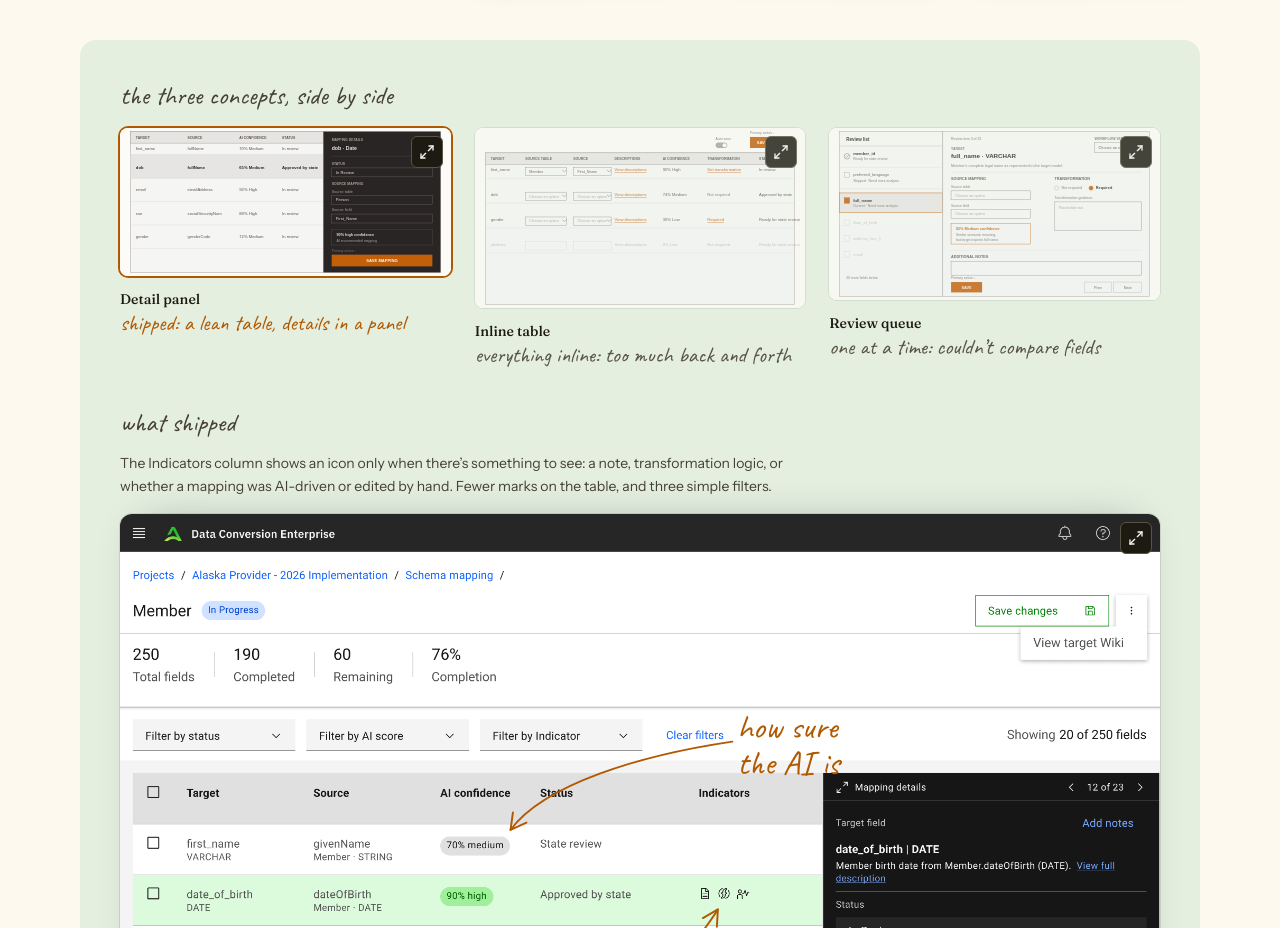
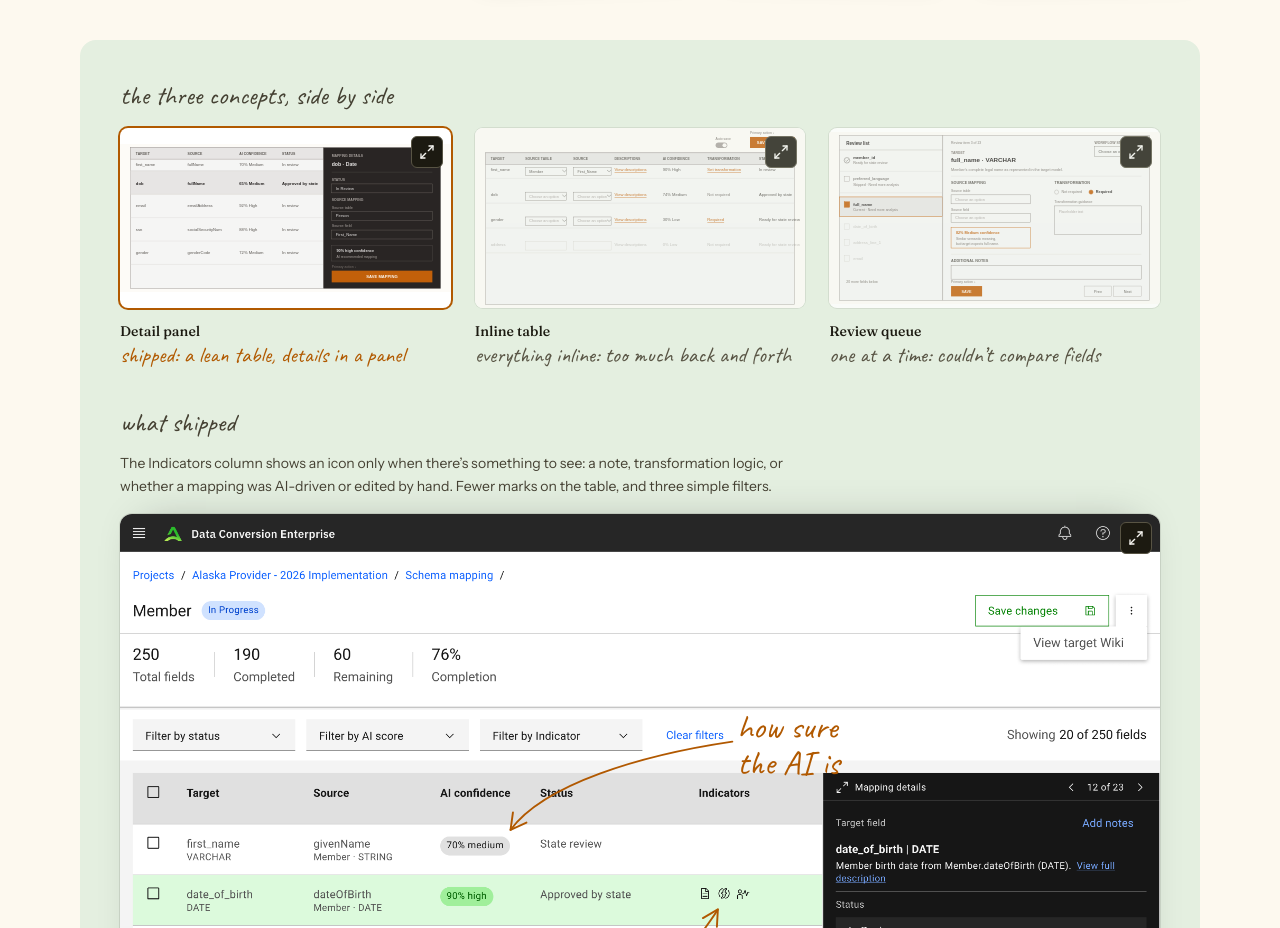
Before and after one commit to MaximusDuff13/Portfolio-2026, a Next.js app: page /work/data-conversion-app in a window 1280 px wide. Shown: the part 10700-11628 px from the top of the page. Built offline with nearby package versions, Linux system fonts and the light colour scheme.

Commit message:
DCA: enlarge button off pin 4 (bottom-left), 04 concept titles aligned
Co-Authored-By: Claude Opus 5.5 <noreply@anthropic.com>

```diff
--- a/src/app/work/data-conversion-app/MappingFeature.tsx
+++ b/src/app/work/data-conversion-app/MappingFeature.tsx
@@ -70,9 +70,10 @@ export function MappingFeature() {
             <div className="mt-4 grid grid-cols-1 gap-6 sm:grid-cols-3">
               {concepts.map((c) => (
                 <figure key={c.title} className="m-0">
-                  <div className={`relative overflow-hidden rounded-lg bg-white ${c.shipped ? 'ring-2 ring-accent-warm' : 'opacity-80 ring-1 ring-foundation-900/10'}`}>
+                  {/* one shared box shape (the tallest wireframe, 960 x 522) so the three titles line up; each wireframe shown whole */}
+                  <div className={`relative aspect-[960/522] overflow-hidden rounded-lg bg-white ${c.shipped ? 'ring-2 ring-accent-warm' : 'opacity-80 ring-1 ring-foundation-900/10'}`}>
                     {/* eslint-disable-next-line @next/next/no-img-element */}
-                    <img src={c.src} alt={c.alt} loading="lazy" className="block h-auto w-full" />
+                    <img src={c.src} alt={c.alt} loading="lazy" className="block h-full w-full object-contain" />
                     <LightboxTrigger always src={c.src} alt={c.alt} />
                   </div>
                   <figcaption className="mt-3">
--- a/src/app/work/data-conversion-app/RequirementsFeature.tsx
+++ b/src/app/work/data-conversion-app/RequirementsFeature.tsx
@@ -150,7 +150,8 @@ function Card({ tone, label, title, line, img, circles, items, groups, tagLabel
       <div className="relative mt-4 self-start rounded-xl bg-white p-2">
         {pinned}
         {/* click to enlarge, pins and circles included */}
-        <LightboxTrigger always src={img.src} alt={img.alt} content={pinned} ratio={img.width / img.height} />
+        {/* bottom-left (Nov 25): top-right covered pin 4 on the before screen */}
+        <LightboxTrigger always corner="bl" src={img.src} alt={img.alt} content={pinned} ratio={img.width / img.height} />
       </div>
       {groups.map((g, i) => <GroupBlock key={g.heading} g={g} items={items} first={i === 0} tagLabel={tagLabel} />)}
     </section>
--- a/src/components/Lightbox.tsx
+++ b/src/components/Lightbox.tsx
@@ -159,7 +159,7 @@ export function useLightbox() {
 /* Sits over an image as a transparent button. Shows a small expand hint on hover and focus, or all
    the time with `always` (for images that sit in a pair, where a hint on only the hovered one
    reads as if the other can't be enlarged). */
-export function LightboxTrigger({ src, alt, always = false, content, ratio }: { src: string; alt: string; always?: boolean; content?: React.ReactNode; ratio?: number }) {
+export function LightboxTrigger({ src, alt, always = false, content, ratio, corner = 'tr' }: { src: string; alt: string; always?: boolean; content?: React.ReactNode; ratio?: number; corner?: 'tr' | 'bl' }) {
   const ctx = useContext(LightboxContext)
   if (!ctx) throw new Error('LightboxTrigger must be inside a LightboxProvider')
   return (
@@ -171,7 +171,7 @@ export function LightboxTrigger({ src, alt, always = false, content, ratio }: {
     >
       <span
         aria-hidden="true"
-        className={`absolute right-2 top-2 grid h-8 w-8 place-items-center rounded-md border border-foundation-600 bg-foundation-900 text-foundation-100 transition-opacity duration-200 motion-reduce:transition-none ${always ? '' : 'opacity-0 group-hover:opacity-100 group-focus-visible:opacity-100'}`}
+        className={`absolute ${corner === 'bl' ? 'bottom-2 left-2' : 'right-2 top-2'} grid h-8 w-8 place-items-center rounded-md border border-foundation-600 bg-foundation-900 text-foundation-100 transition-opacity duration-200 motion-reduce:transition-none ${always ? '' : 'opacity-0 group-hover:opacity-100 group-focus-visible:opacity-100'}`}
       >
         <Maximize2 size={16} />
       </span>
```
